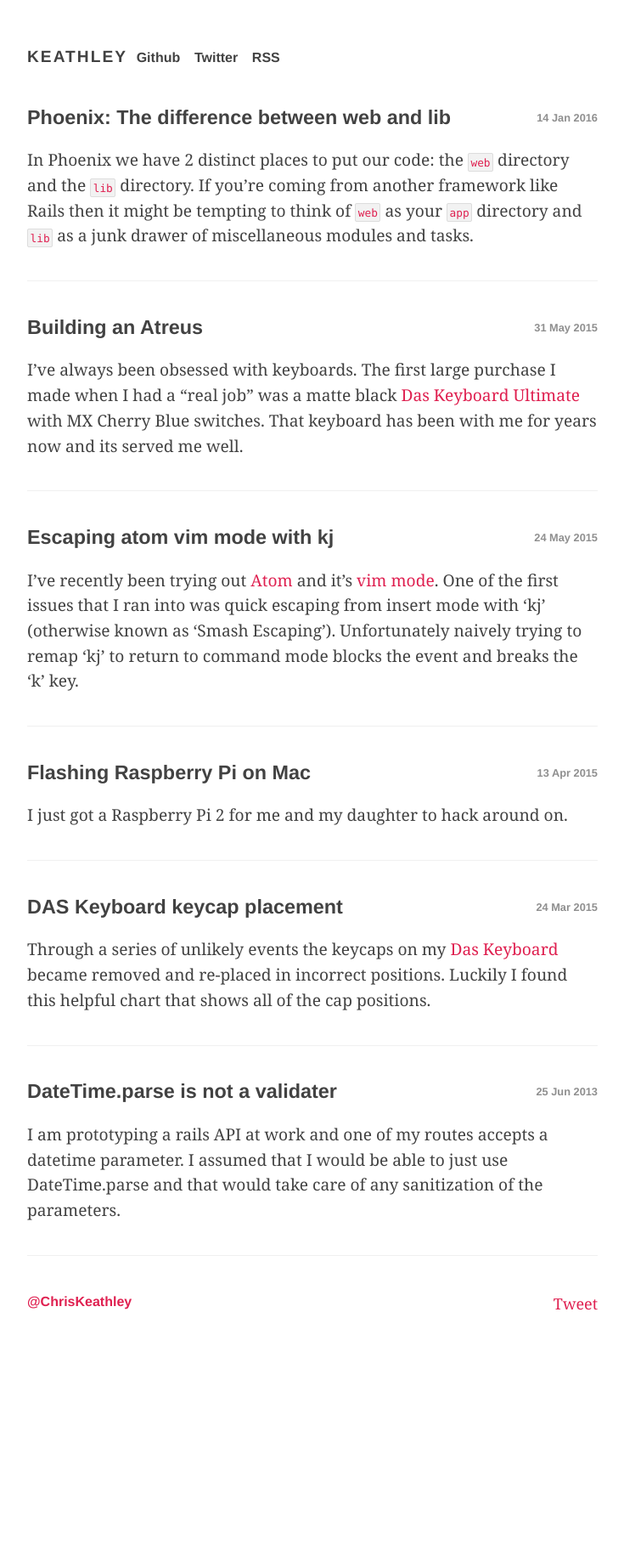
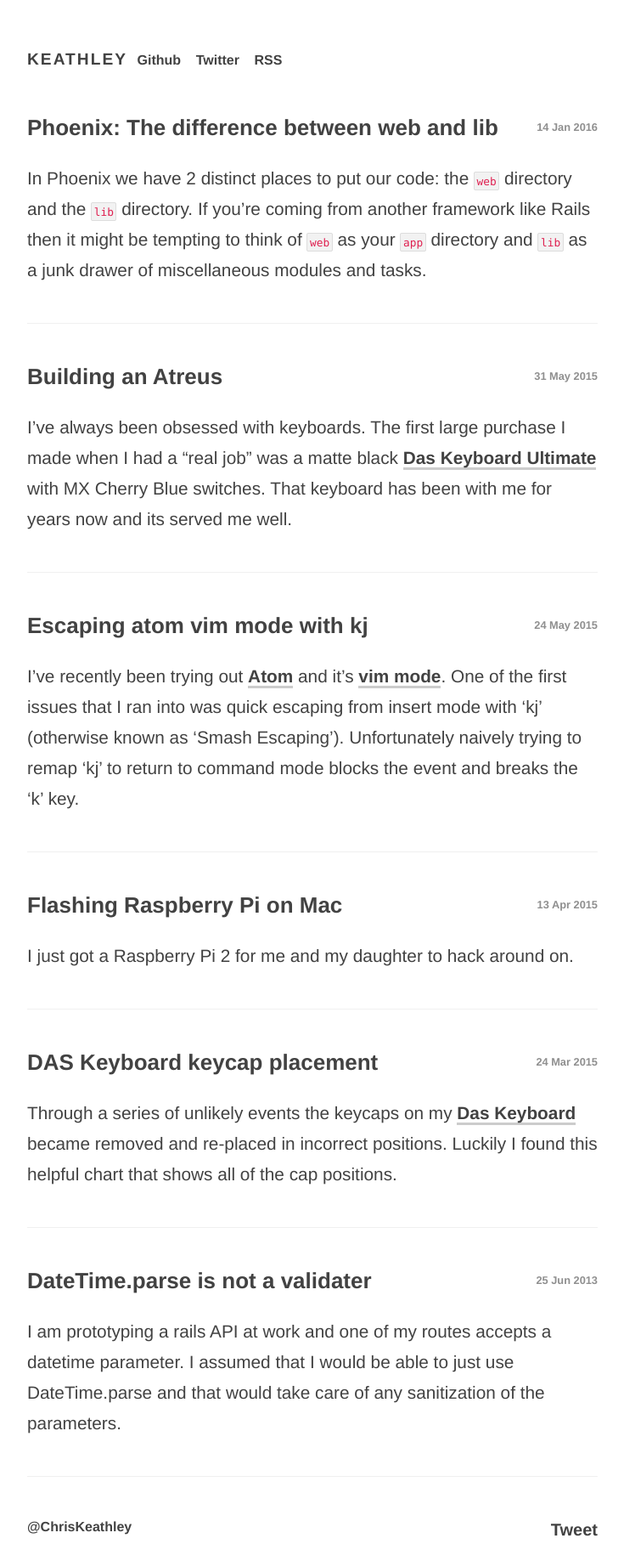
Before and after one commit to wojtekmach/keathley.github.io, a Jekyll site: the page built from index.html, in a window 1280 px wide. Shown: the whole page at 85% size, without its empty margins (272-1007 px from the left). Built offline with Jekyll 4.4.1, drawn with Linux system fonts in a browser that asks for light colours; nearby versions of some CDN libraries; comment, search, counter and statistics services are not loaded; before the commit the page ends 1568 px from its top, so only the background shows below that.

Commit message:
Update link and text styles

```diff
--- a/css/main.scss
+++ b/css/main.scss
@@ -14,14 +14,18 @@ body { height: 100%; }
 body {
   padding-right: 1em;
   padding-left: 1em;
-  font-family: "freight-text-pro", Georgia, "serif";
+  font-family: "proxima-nova", "Helvetica", "sans-serif";
   font-size: 18px;
-  font-weight: normal;
-  line-height: 165%;
+  font-weight: 400;
+  line-height: 180%;
   color: $base-color;
   -webkit-font-smoothing: antialiased;
 
   background-color: #fff;
+
+  @media screen and (min-width: 42rem) {
+    font-size: 20px;
+  }
 }
 
 .container {
@@ -44,8 +48,10 @@ h3 { font-size: 1.2rem;	}
 h4 { font-size: 1rem;   }
 
 p {
-  margin: 0 0 1.25rem;
-  font-size: 1.2rem;
+  margin: 0 0 1.5rem;
+  font-size: 1.3rem;
+
+  > a { box-shadow: 0 3px #CCCCCC; }
 
   + h1,
 	+ h2,
@@ -66,15 +72,13 @@ p {
 
 
 a {
-  color: $link-color;
+  color: $base-color;
+  font-weight: 600;
   text-decoration: none;
   background-color: transparent;
-  transition: box-shadow 0.1s ease-in-out;
+  transition: color 0.1s ease;
 
-  &:hover {
-    color: $link-color;
-    box-shadow: 0 2px $link-color;
-  }
+  &:hover { color: $link-color; }
 }
 
 img {
```
